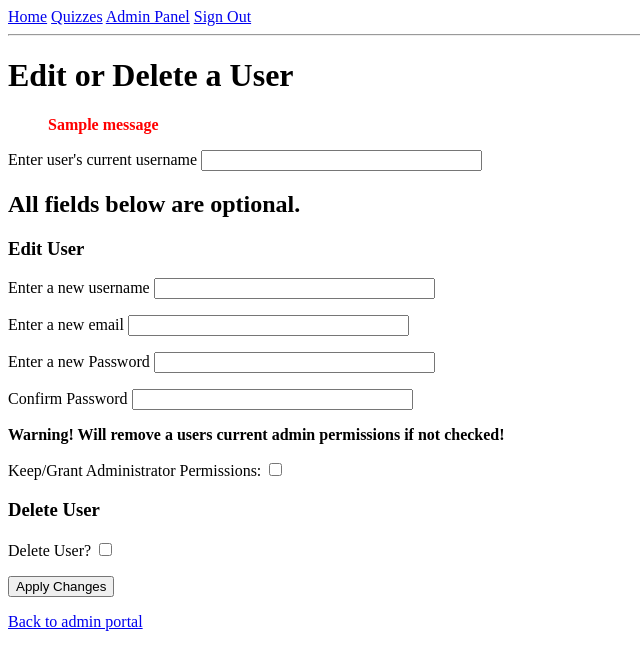
After one commit to JacobU/quiz-website, a Flask app: page /admin/edituser in a window 1280 px wide. The commit adds this page. Shown: the top 670 px of the page, without its empty margins (0-640 px from the left). Run offline with Flask 2, Linux system fonts and the light colour scheme; a user stored in the database is signed in; tables that the repository leaves empty hold one stand-in row (values such as "Sample post"); one stand-in notice (Sample message) is shown.

Commit message:
edit/delete users completed

```diff
--- a/quiz/app/forms.py
+++ b/quiz/app/forms.py
@@ -34,3 +34,13 @@ class AddUserForm(FlaskForm):
         user= User.query.filter_by(username=username.data).first()
         if user != None:
             raise ValidationError("This username is already in use")
+
+class EditUserForm(FlaskForm):
+    delete = BooleanField("Delete User?")
+    old_username=StringField("Enter user's current username")
+    new_username=StringField("Enter a new username ")
+    email=StringField("Enter a new email")
+    password = PasswordField("Enter a new Password")
+    password_confirm = PasswordField("Confirm Password", validators=[EqualTo("password", message="Passwords do not match")])
+    admin = BooleanField("Keep/Grant Administrator Permissions:")
+    submit=SubmitField("Apply Changes")
--- a/quiz/app/routes.py
+++ b/quiz/app/routes.py
@@ -1,6 +1,6 @@
 from flask import render_template, flash, redirect, url_for
 from app import app, db
-from app.forms import LoginForm, RegisterForm, AddUserForm
+from app.forms import LoginForm, RegisterForm, AddUserForm, EditUserForm
 from flask_login import current_user, login_user, logout_user, login_required
 from app.models import User
 
@@ -79,7 +79,7 @@ def admin_adduser():
         user.set_password(form.password.data)
         db.session.add(user)
         db.session.commit()
-        flash("User Created") #flash not working
+        flash("User Succesfully Created!")
         return redirect(url_for('admin'))
     return(render_template('admin-adduser.html', form=form))
 
@@ -90,3 +90,54 @@ def admin_viewusers():
         return "Access Denied"
     Users= User.query.all()
     return render_template("admin-viewuser.html", Users=Users)
+
+@app.route('/admin/edituser', methods=["GET", "POST"])
+@login_required
+def admin_edituser():
+    if(current_user.is_admin() == False):
+        return "Access Denied"
+    form=EditUserForm()
+
+    if form.validate_on_submit():
+        #Check if user exists in database and can be modified
+        present = User.query.filter_by(username=form.old_username.data).first()
+        if present is None:
+            flash("Error: This user does not exist in the database")
+            return render_template("admin-edit.html", form=form)
+        old_user = form.old_username.data
+        #delete record from database unless it is the admin account or the current user
+        if (form.delete.data) == True:
+            if form.old_username.data == "admin":
+                flash("Error: This user cannot be removed from the database")
+                return render_template("admin-edit.html", form=form)
+            elif current_user.username == old_user:
+                flash("Error: Cannot delete the user currently signed in.")
+                return render_template("admin-edit.html", form=form)
+            else:
+
+                User.query.filter_by(username=form.old_username.data).delete()
+        #begin editing record
+        if old_user:
+            user=User.query.filter_by(username=form.old_username.data).first()
+        else:
+            flash("Error: No user selected for editing")
+            return render_template("admin-edit.html", form=form)
+        if old_user == "admin":
+            flash("Error: Cannot modify admin!")
+            return render_template("admin-edit.html", form=form)
+        new_user = form.new_username.data
+        if new_user:
+            user.username = form.new_username.data
+        new_password = form.password_confirm.data
+        if new_password:
+            user.set_password(form.password.data)
+        email =  form.email.data
+        if email:
+            user.email=form.email.data
+        admin=form.admin.data
+        if admin:
+            user.admin=form.admin.data
+        db.session.commit()
+        flash("User succesfully modified")
+        return redirect(url_for('admin'))
+    return(render_template('admin-edit.html', form=form))
--- /dev/null
+++ b/quiz/app/templates/admin-edit.html
@@ -0,0 +1,57 @@
+{% extends "base.html" %}
+
+{% block content %}
+<h1>Edit or Delete a User</h1>
+{% with messages = get_flashed_messages() %}
+    {% if messages %}
+       <ul style="list-style:none;">
+       {%for message in messages %}
+           <li style="color:red; align-self: center; font-weight: bold; "> {{ message }}</li>
+       {% endfor %}
+       </ul>
+    {% endif %}
+   {% endwith %}
+<form action="" method="POST" novalidate>
+    {{form.hidden_tag()}}
+    <p>
+        {{form.old_username.label}}
+        {{form.old_username(size=32)}}
+    </p>
+
+    <h2>All fields below are optional.</h2>
+
+    <h3>Edit  User</h3>
+    <p>
+        {{form.new_username.label}}
+        {{form.new_username(size=32)}}
+    </p>
+    <p>
+        {{form.email.label}}
+        {{form.email(size=32)}}
+    </p>
+    <p>
+        {{form.password.label}}
+        {{form.password(size=32)}}
+    </p>
+    <p>
+        {{form.password_confirm.label}}
+        {{form.password_confirm(size=32)}}
+    </p>
+    <p style="font-weight: bold;"> Warning! Will remove a users current admin permissions if not checked!</p>
+    <p>
+
+        {{form.admin.label}}
+        {{form.admin()}}
+    </p>
+    <h3>Delete User</h3>
+    <p>
+        {{form.delete.label}}
+        {{form.delete()}}
+        </p>
+
+    <p>
+        {{form.submit()}}
+    </p>
+</form>
+<a href="{{ url_for('admin')}} "> Back to admin portal</a>
+{% endblock %}
```
Also changed, not shown: quiz/app/templates/admin-splash.html (+11 -2 lines), quiz/app/templates/admin-viewuser.html (+4 -5 lines), quiz/app.db.
